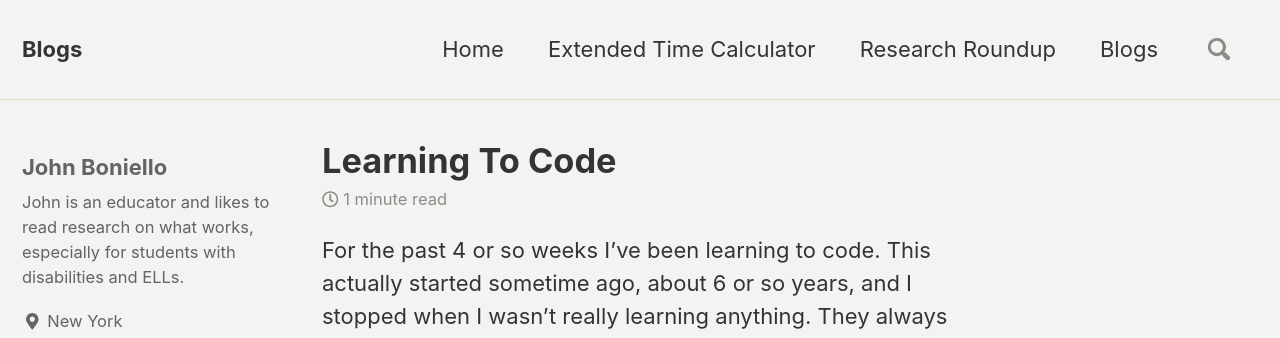
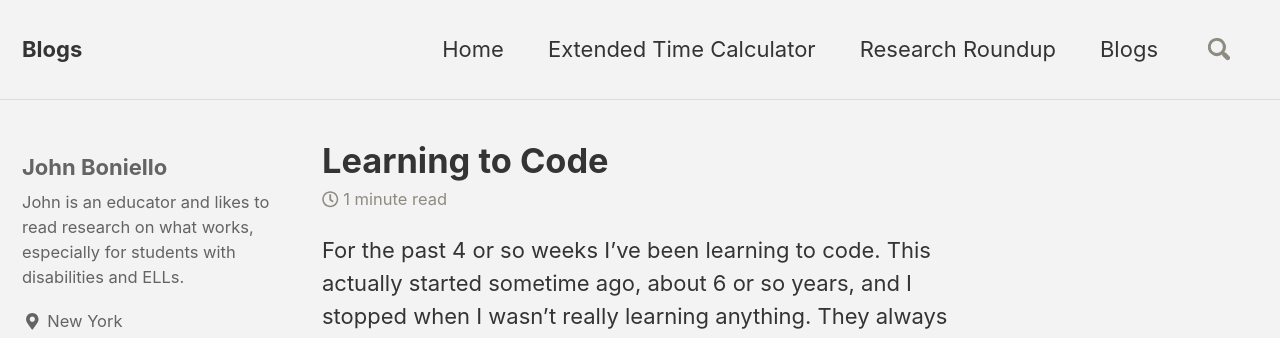
Before and after one commit to johnboniello/blog2, a Jekyll site: the page built from _posts/2018-03-04-Learning-to-code.md, in a window 1280 px wide and 900 px high. Shown: the top 338 px of the window. Built offline with Jekyll 4.4.1, drawn with Linux system fonts in a browser that asks for light colours; nearby versions of some CDN libraries; comment, search, counter and statistics services are not loaded; part of the change alters nothing that is shown.

```diff
--- a/_posts/2018-03-04-Learning-to-code.md
+++ b/_posts/2018-03-04-Learning-to-code.md
@@ -1,3 +1,8 @@
+---
+layout: single
+title: Learning to Code
+---
+
 For the past 4 or so weeks I've been learning to code. This actually started sometime ago, about 6 or so years, and I stopped when I wasn't really learning anything.  They always say to have a project in mind when learning, which I did not at the time.
 
 So, back then, when I was teaching in the Bronx, I decided to try to learn Python.  As I said, I was unsuccessful.  I learned the basics, but couldn't do much with it.  This time was different.  I was in my office one day and my colleague Ann asked me if there was a way to use excel to calculate the time a student uses on tests and whether or not he/she actually needs an extended time accommodation.  I solved that problem quickly, but then the task took on a different layer.  Could I make this into an app? I decided to investigate and attempt to make this an application using Python.  This set me on a path to learning not only Python, but also how to use Qt for the Graphical User Interface (GUI), how to write html and css for the website I wanted so that people could download it, how to package applications for installation in windows.
```
